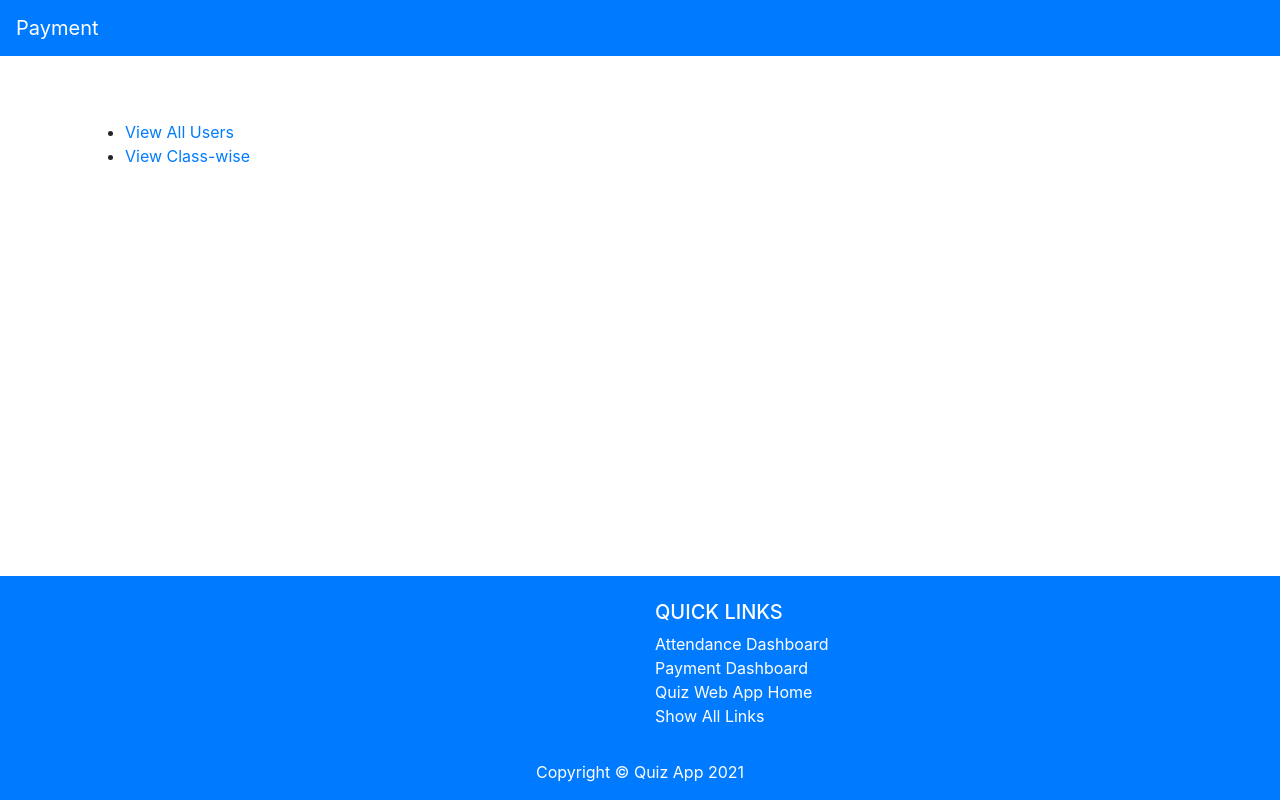
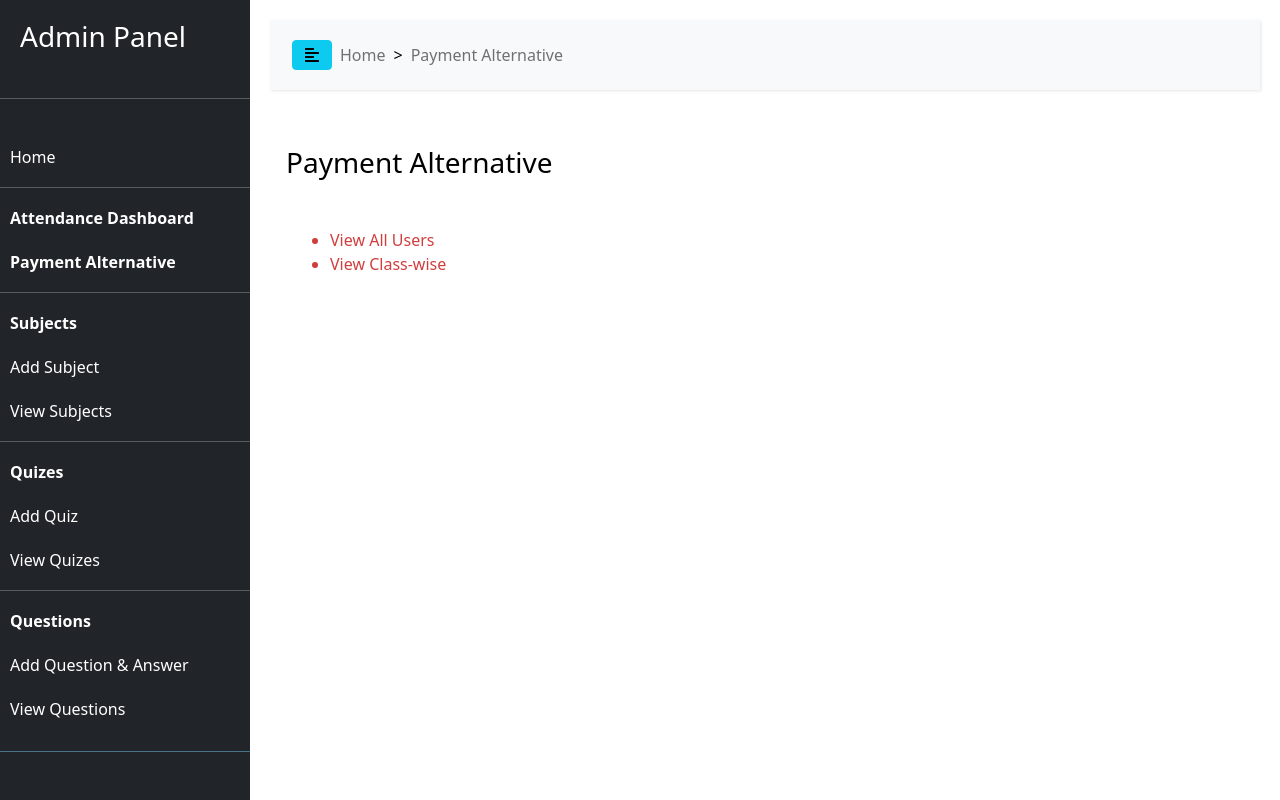
Before and after one commit to abhi-54/quizapp, a Django app: page /payment/ in a window 1280 px wide. Run offline with Django 3.2, Linux system fonts and the light colour scheme; a user stored in the database is signed in; some libraries are stand-ins or nearby versions.

Commit message:
Landing Page & Custom Admin Panel
Landing Page: Added animations;
Merged Payment & Attendance Dashboard into Custom Admin Panel

```diff
--- a/attendance/templates/marked.html
+++ b/attendance/templates/marked.html
@@ -1,4 +1,5 @@
-{% extends 'base_attendance.html' %}
+{% extends 'base_quiz_panel.html' %}
+
 {% load static %}
 {% block title %} Marked Attendance {% endblock title %}
 
--- a/attendance/templates/select_class.html
+++ b/attendance/templates/select_class.html
@@ -1,4 +1,4 @@
-{% extends 'base_attendance.html' %}
+{% extends 'base_quiz_panel.html' %}
 
 {% load static %}
 {% block title %} Select Class {% endblock title %}
--- a/attendance/templates/select_subject.html
+++ b/attendance/templates/select_subject.html
@@ -1,4 +1,5 @@
-{% extends 'base_attendance.html' %}
+{% extends 'base_quiz_panel.html' %}
+
 {% load static %}
 {% block title %} Select Subject {% endblock title %}
 
--- a/payment/templates/base_payment.html
+++ b/payment/templates/base_payment.html
@@ -1,48 +1,26 @@
+{% extends 'base_quiz_panel.html' %}
+{% block title %}Payment Alternative{% endblock %}
+{% block content %}
 {% load static %}
-<html lang="en">
-<head>
-  <meta charset="UTF-8">
-  <meta http-equiv="X-UA-Compatible" content="IE=edge">
-  <meta name="viewport" content="width=device-width, initial-scale=1.0">
-  <title>Payment {% block title %} {% endblock title %}</title>
-
-  <link rel="icon" href="{% static 'images/quiz_icon.png' %}">
-
-  <link rel="stylesheet" href="https://cdn.jsdelivr.net/npm/bootstrap@4.4.1/dist/css/bootstrap.min.css"
-  integrity="sha384-Vkoo8x4CGsO3+Hhxv8T/Q5PaXtkKtu6ug5TOeNV6gBiFeWPGFN9MuhOf23Q9Ifjh" crossorigin="anonymous">
 
 <style>
-
-/* Custom Scrollbar */
-::-webkit-scrollbar {width: 8px; overflow-x:hidden; height: 8px;}
-::-webkit-scrollbar-track {background: #5178a2}
-::-webkit-scrollbar-thumb {background: #1b5da3;}
-::-webkit-scrollbar-thumb:hover {background: #00336a;}
-
-.custom-footer {
-  position: relative;
-  right: 0;
-  bottom: 0;
-  left: 0;
-  z-index: 1030;
+.paydiv a, .paydiv li {
+  color: var(--colorA);
+  font-weight: 500;
 }
 
-.footer a {
-  color: white;
+.paydiv a:hover {
+  font-weight: 550;
+  color: var(--colorH);
+  text-decoration: underline;
 }
 </style>
-</head>
-<body class="d-flex flex-column min-vh-100">
-  <nav class="navbar navbar-expand-lg navbar-dark bg-primary">
-    <button class="navbar-toggler" type="button" data-toggle="collapse" data-target="#navbarTogglerDemo01" aria-controls="navbarTogglerDemo01" aria-expanded="false" aria-label="Toggle navigation">
-      <span class="navbar-toggler-icon"></span>
-    </button>
-    <div class="collapse navbar-collapse" id="navbarTogglerDemo01">
-      <a class="navbar-brand" href="/payment/">Payment</a>
-    </div>
-  </nav>
 
-  <div class="container mt-5">
+<h3 class="text-black mb-4">
+  Payment Alternative
+</h3>
+
+<div class="container paydiv mt-5">
   {% if request.path == '/payment/' %}
   <ul class="mt-3">
     <li>
@@ -53,94 +31,5 @@
     </li>
   </ul>
   {% endif %}
-
-    {% block content %}
-
-    {% endblock content %}
 </div>
-
-<!-- Footer -->
-<footer class="footer mt-auto font-small text-white pt-4 bg-primary">
-
-  <!-- Footer Links -->
-  <div class="container-fluid text-center text-md-left">
-
-    <!-- Grid row -->
-    <div class="row">
-
-      <!-- Grid column -->
-      <div class="col-md-6 mt-md-0 mt-3">
-      </div>
-      <!-- Grid column -->
-
-      <hr class="clearfix w-100 d-md-none pb-3">
-
-      <!-- Grid column -->
-      <div class="col-md-3 mb-md-0 mb-3">
-
-        <!-- Links -->
-        <h5 class="text-uppercase">Quick Links</h5>
-
-        <ul class="list-unstyled">
-          <li>
-            <a href="/attendance/class/">Attendance Dashboard</a>
-          </li>
-          <li>
-            <a href="/payment/">Payment Dashboard</a>
-          </li>
-          <li>
-            <a href="/">Quiz Web App Home</a>
-          </li>
-          <li>
-            <a href="/all-links/">Show All Links</a>
-          </li>
-        </ul>
-
-      </div>
-      <!-- Grid column -->
-
-      <!-- Grid column -->
-      <div class="col-md-3 mb-md-0 mb-3">
-
-        <!-- Links -->
-        <!-- <h5 class="text-uppercase">Links</h5>
-
-        <ul class="list-unstyled">
-          <li>
-            <a href="#!">Link 1</a>
-          </li>
-          <li>
-            <a href="#!">Link 2</a>
-          </li>
-          <li>
-            <a href="#!">Link 3</a>
-          </li>
-          <li>
-            <a href="#!">Link 4</a>
-          </li>
-        </ul> -->
-
-      </div>
-      <!-- Grid column -->
-
-    </div>
-    <!-- Grid row -->
-
-  </div>
-  <!-- Footer Links -->
-
-  <!-- Copyright -->
-  <div class="footer-copyright text-center py-3">Copyright &copy;
-    <a href="/"> Quiz App</a> 2021
-  </div>
-  <!-- Copyright -->
-
-</footer>
-<!-- Footer -->
-
-</body>
-
-<script src="https://code.jquery.com/jquery-3.4.1.slim.min.js" integrity="sha384-J6qa4849blE2+poT4WnyKhv5vZF5SrPo0iEjwBvKU7imGFAV0wwj1yYfoRSJoZ+n" crossorigin="anonymous"></script>
-<script src="https://cdn.jsdelivr.net/npm/popper.js@1.16.0/dist/umd/popper.min.js" integrity="sha384-Q6E9RHvbIyZFJoft+2mJbHaEWldlvI9IOYy5n3zV9zzTtmI3UksdQRVvoxMfooAo" crossorigin="anonymous"></script>
-<script src="https://cdn.jsdelivr.net/npm/bootstrap@4.4.1/dist/js/bootstrap.min.js" integrity="sha384-wfSDF2E50Y2D1uUdj0O3uMBJnjuUD4Ih7YwaYd1iqfktj0Uod8GCExl3Og8ifwB6" crossorigin="anonymous"></script>
-</html>
+{% endblock %}
--- a/payment/urls.py
+++ b/payment/urls.py
@@ -10,6 +10,6 @@ urlpatterns = [
   path('', payment_dashboard_view, name='payment-dashboard-page'),
   path('users/', paymentTemp, name='show-users-all'),
   path('quizAllow/', quizAllow, name='quiz-allow'),
-  path('submitted/', afterSubmit, name='submitted'),
+  #path('submitted/', afterSubmit, name='submitted'),
   path('class/', select_class_view, name='select-class-payment'),
 ]
--- a/payment/views.py
+++ b/payment/views.py
@@ -5,15 +5,54 @@ from quizes.models import Subjects1
 from regester.models import profile1
 from payment.models import quizAccessTable
 from django.utils.datastructures import MultiValueDictKeyError
-from django.db.utils import IntegrityError
+
+# html pages related to Payment Dashboard are inherited by Custom Admin Panel base template
 
 # Create your views here.
 @staff_member_required
 def payment_dashboard_view(request):
-  return render(request, 'base_payment.html')
+  breadcrumbs = (
+      ('Home', '/panel/'),
+      ('Payment Alternative', '/payment/'),
+  )
+  if request.method == 'POST':
+    #print('after-----:', request.POST)
+    username = request.POST['user']
+    std = request.POST['std']
+    len_subjects = request.POST['subjects']
+    subjects_to_allow = []
+    strSubjects = ""
+    for i in range(1,int(len_subjects)+1):
+      temp = 'subjects_to_allow_' + str(i)
+      try:
+        sub = request.POST[temp]
+        subjects_to_allow.append(sub)
+        strSubjects = strSubjects + sub + ', '
+      except MultiValueDictKeyError:
+        continue
+    if len(quizAccessTable.objects.filter(user = username)) == 0:   # Assigning subjects for the first time
+      quizAccessTable.objects.create(user = username, subjects = strSubjects, std = std)
+    elif len(quizAccessTable.objects.filter(user = username)) == 1:   # If the user is already registered with subjects
+      quizAccessTable.objects.filter(user = username).update(subjects = strSubjects, std = std)
+    #print(username, std)
+    msg = f'Subjects allowed successfully for the user @{username}'
+    context = {
+      'msg': msg,
+    }
+    return render(request, 'base_payment.html', context = context)
+  context = {
+    'breadcrumbs': breadcrumbs,
+  }
+  return render(request, 'base_payment.html', context)
 
 @staff_member_required
 def paymentTemp(request):
+  breadcrumbs = (
+      ('Home', '/panel/'),
+      ('Payment Alternative', '/payment/'),
+      ('Select Student', '#')
+  )
+  msg = ''
   if request.method == 'POST':
     std = request.POST['btn']
     userProfile = profile1.objects.filter(std = std)
@@ -28,18 +67,33 @@ def paymentTemp(request):
     users = User.objects.filter(is_superuser = False, is_staff = False)
     stds = []
     for i in range(0, len(users)):
-      profile = profile1.objects.get(user = users[i].username)
-      std = profile.get_std()
-      stds.append(std)
+      #print('----------------',i, users[i])
+      # if there is username problem or username doesn't exist in either profile1/User table:
+      try:
+        profile = profile1.objects.get(user = users[i].username)
+        std = profile.get_std()
+        stds.append(std)
+      except Exception as e:
+        temp = users.exclude(username = users[i])   # queryset will be copied and it will exclude the faulty username
+        msg = f'Exception has occured! Please delete or create user: @{users[i]} in either profile1 or User table'
+        pass
+    users = temp
   context = {
     'users': users,
     'stds': stds,
-    'title': 'Select Users'
+    'title': 'Select Users',
+    'breadcrumbs': breadcrumbs,
+    'msg': msg,
   }
   return render(request, 'showUsers.html', context)
 
 @staff_member_required
 def quizAllow(request):
+  breadcrumbs = (
+      ('Home', '/panel/'),
+      ('Payment Alternative', '/payment/'),
+      ('Allow Quiz', '#')
+  )
   username = request.POST['btn']
   user = User.objects.get(username = username)
   profile = profile1.objects.get(user = username)
@@ -53,7 +107,7 @@ def quizAllow(request):
     allowed = []
     s = str(quizA_Table.subjects)
     allowed.append(s.strip(', '))
-    print(allowed, s.strip(', '))
+    #print(allowed, s.strip(', '))
   except quizAccessTable.DoesNotExist:
     allowed = ["No Subjects allowed"]
   context = {
@@ -64,30 +118,6 @@ def quizAllow(request):
     'len_subjects': len(subjects)+1,
     'alreadyAllowed': allowed,
     'len_alreadyAllowed': len(allowed)+1,
+    'breadcrumbs': breadcrumbs,
   }
   return render(request, 'quizAllow.html', context)
-
-@staff_member_required
-def afterSubmit(request):
-  if request.method == 'POST':
-    print('after-----:', request.POST)
-    username = request.POST['user']
-    std = request.POST['std']
-    len_subjects = request.POST['subjects']
-    subjects_to_allow = []
-    strSubjects = ""
-    for i in range(1,int(len_subjects)+1):
-      temp = 'subjects_to_allow_' + str(i)
-      try:
-        sub = request.POST[temp]
-        subjects_to_allow.append(sub)
-        strSubjects = strSubjects + sub + ', '
-      except MultiValueDictKeyError:
-        continue
-    if len(quizAccessTable.objects.filter(user = username)) == 0:
-      quizAccessTable.objects.create(user = username, subjects = strSubjects, std = std)
-    elif len(quizAccessTable.objects.filter(user = username)) == 1:
-      quizAccessTable.objects.filter(user = username).update(subjects = strSubjects, std = std)
-    print(username, std)
-    return redirect('show-users-all')
-  return redirect('show-users-all')
--- a/questions/templates/base_quiz_panel.html
+++ b/questions/templates/base_quiz_panel.html
@@ -204,7 +204,13 @@ ul hr {
 .alert {
     text-align: center;
     font-weight: 700;
-  }
+}
+
+.alert-danger {
+  top: -1;
+  position: sticky;
+  z-index: 25;
+}
 
 /* ---------------------------------------------------
     MEDIAQUERIES
@@ -316,8 +322,8 @@ ul hr {
           {% endif %}
 
           <script>
-            $(".alert").fadeTo(5000, 500).slideUp(500, function() {
-              $(".alert").slideUp(500);
+            $(".alert-success").fadeTo(10000, 500).slideUp(500, function() {
+              $(".alert-success").slideUp(500);
             });
           </script>
         {% endif %}
--- a/regester/templates/regestration.html
+++ b/regester/templates/regestration.html
@@ -82,6 +82,9 @@
               <div class="p-5">
                 <div>
                   <h2>Register</h2>
+                  {% if msg %}
+                  <h5>msg</h5>
+                  {% endif %}
                 </div>
                   <form
                     method="post"
--- a/regester/views.py
+++ b/regester/views.py
@@ -115,8 +115,10 @@ def reges(request):
             if user is not None:
                 return redirect("Login")
         else:
+            msg = 'Something is wrong!'
             context = {
                 "form": form,
+                "msg": msg,
             }
             return render(request, "regestration.html", context=context)
 
```
Also changed, not shown: attendance/templates/base_attendance.html (+7 -15 lines), attendance/templates/mark_attendance.html (+9 -11 lines), attendance/views.py (+31 -1 lines), payment/templates/quizAllow.html (+8 -2 lines), payment/templates/showUsers.html (+8 -2 lines), payment/templates/we.html (deleted, +0 -13 lines), regester/templates/landing/landing_page.html (+68 -19 lines), payment/templates/temp.html (deleted). Lines whose indentation alone changed are shown as unchanged.
